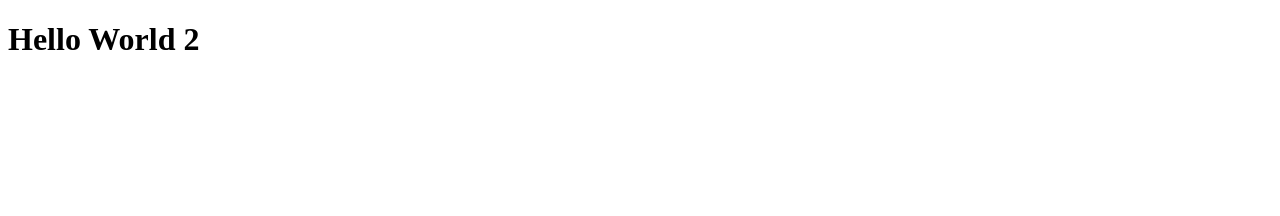
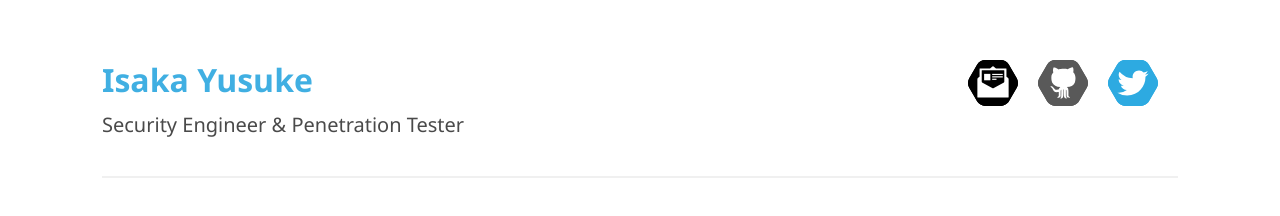
Before and after one commit to soursUnion123/portfolio, a plain HTML site: page index.html in a window 1280 px wide. Drawn offline with Linux system fonts and the light colour scheme.

Commit message:
Add header

```diff
--- a/index.html
+++ b/index.html
@@ -1,6 +1,29 @@
 <!DOCTYPE html>
 <html>
-<body>
-<h1>Hello World 2</h1>
-</body>
-</html
+    <head>
+        <meta charset="utf-8">
+        <title>Isaka Yusuke</title>
+        <link rel="stylesheet" href="stylesheet.css">
+    </head>
+    <body>
+        <header>
+            <div class="profile-wrapper">
+                <div class="author-profile">
+                    <h1>Isaka Yusuke</h1>
+                    <p>Security Engineer & Penetration Tester</p>
+                </div>
+                <div class="icon twitter">
+                    <a href="#"><img src="./img/twitter.svg"></a>
+                </div>
+                <div class="icon github">
+                    <a href="#"><img src="./img/github.svg"></a>
+                </div>
+                <div class="icon email">
+                    <a href="#"><img src="./img/email.svg"></a>
+                </div>
+                <div class="border-mark"></div>
+            </div>
+
+        </header>
+    </body>
+</html>
--- /dev/null
+++ b/stylesheet.css
@@ -0,0 +1,31 @@
+.profile-wrapper {
+    width: 1076px;
+    height: 161px;
+    font-family: 'Segoe UI', Tahoma, Geneva, Verdana, sans-serif;
+    margin: 0 auto;
+}
+.author-profile {
+    display: inline-block;
+}
+.author-profile h1{
+    color: #40afe2;
+    font-size: 32px;
+    margin-top: 50px;
+    margin-bottom: 10px;
+}
+.author-profile p{
+    color: #4a4a4a;
+    font-size: 20px;
+    margin-top: 0px;
+    margin-bottom: 38px;
+}
+.icon {
+    width: 50px;
+    height: 50px;
+    display: inline-block;
+    float: right;
+    margin: 50px 20px 0px 0px;
+}
+.border-mark {
+    border-bottom: 2px solid #f0f0f0;
+}
```
